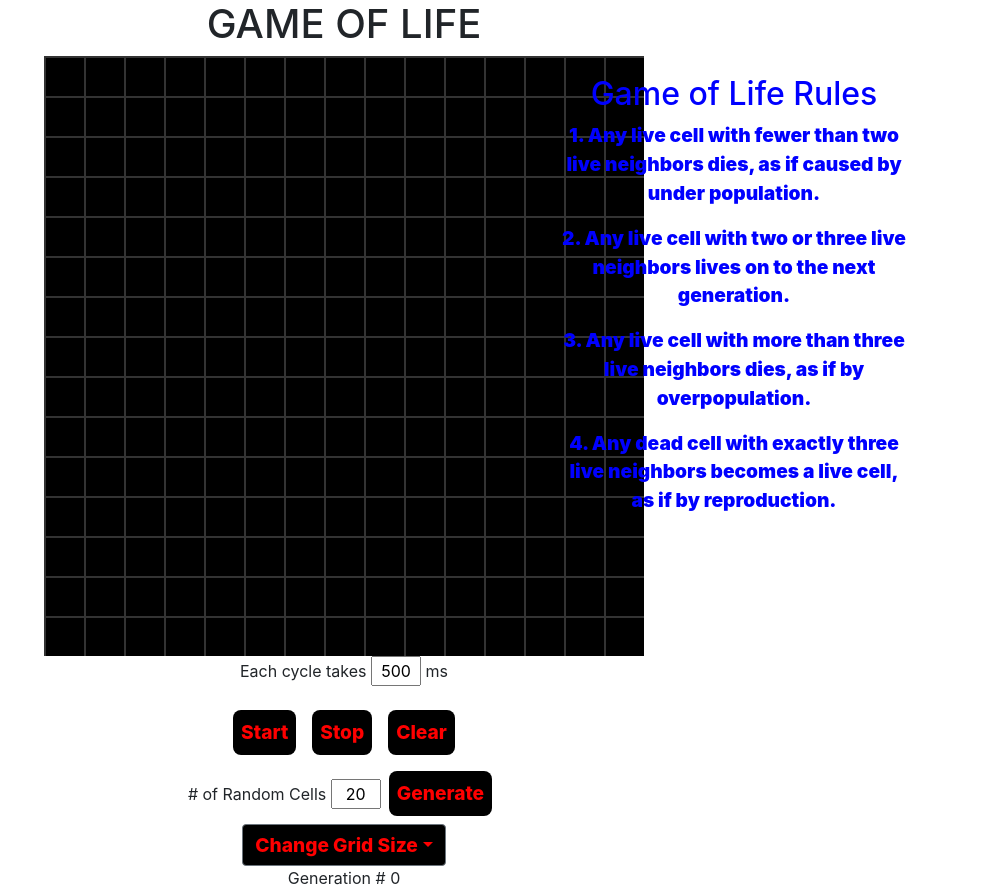
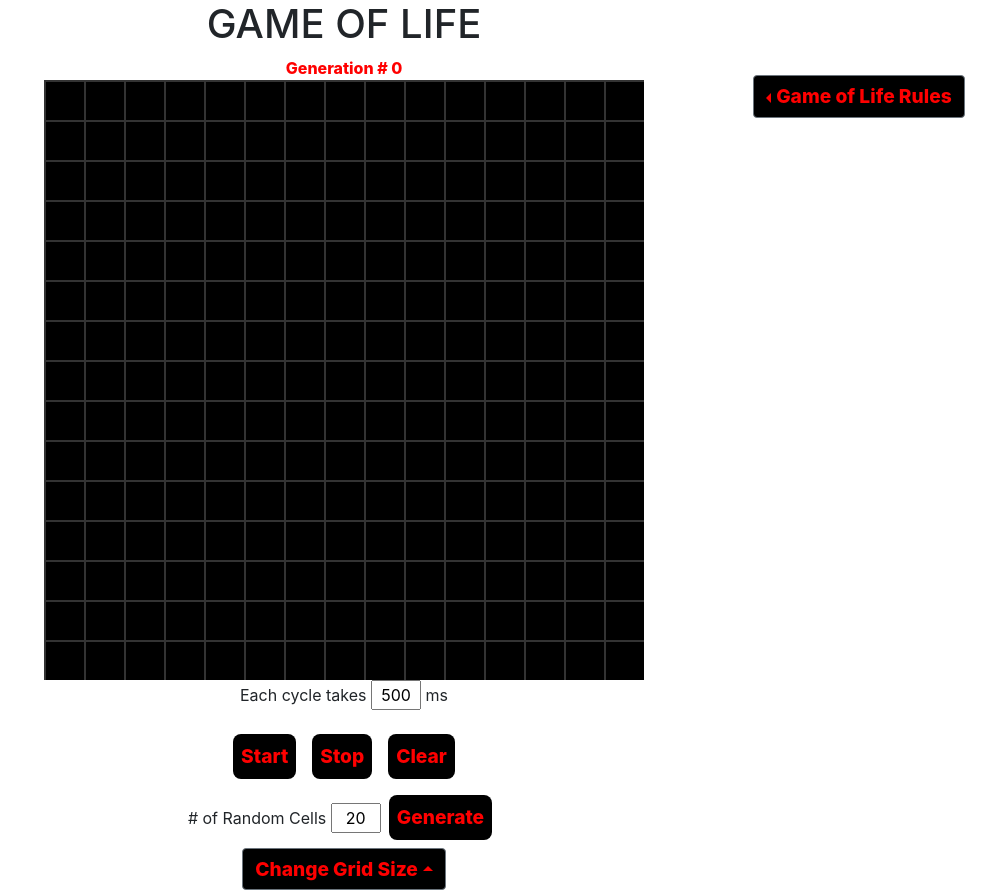
Before and after one commit to bloominstituteoftechnology/CS-Build-Week-1, a React (Create React App) app in the folder conways-life/: page / in a window 1280 px wide. Shown: the whole page, without its empty margins (296-1280 px from the left). Built offline with nearby package versions, Linux system fonts and the light colour scheme.

Commit message:
Moved Game of Life rules inside of a dropdown menu. Current configuration should not overlap with the board if the rules menu is collapsed.

```diff
--- a/conways-life/src/components/LifeCanvas.css
+++ b/conways-life/src/components/LifeCanvas.css
@@ -10,7 +10,3 @@
     border: 0.5px solid black;
     position: absolute;
 }
-
-.dropdown-button {
-
-}
--- a/conways-life/src/components/LifeCanvas.js
+++ b/conways-life/src/components/LifeCanvas.js
@@ -6,13 +6,13 @@ import 'bootstrap/dist/css/bootstrap.css';
 import ReactDOM from 'react-dom';
 
 const Rules = styled.div`
-    font-size: 1.2rem;
-    font-weight: 900;
-    color: blue;
+    font-size: 1rem;
+    font-weight: 800;
     position: absolute;
-    width: 350px;
+    width: 250px;
     top: 75px;
-    right: 75px;
+    right: 0px;
+    outline: none;
 `;
 
 const Input = styled.input`
@@ -61,7 +61,8 @@ class LifeCanvas extends React.Component{
             isRunning: false,
             generation: 0,
             random: 20,
-            dropdownOpen: false,
+            dropGridSize: false,
+            dropGameRules: false,
         }
         this.board = this.initializeBoard();
     }
@@ -201,10 +202,15 @@ class LifeCanvas extends React.Component{
     handleChange = e => {
         this.setState({[e.target.name]: e.target.value});
     }
-    toggle = () => {
+    toggleGridSize = () => {
         this.setState( prevState => ({
-            dropdownOpen: !prevState.dropdownOpen
+            dropGridSize: !prevState.dropGridSize
         }))
+    }
+    toggleGameRules = () => {
+        this.setState({
+            dropGameRules: !this.state.dropGameRules
+        })
     }
     handleBoardSize = e => {
         e.preventDefault();
@@ -231,11 +237,12 @@ class LifeCanvas extends React.Component{
             })
         }
     }
-
     render(){
         return(
             <div>
                 <h1>GAME OF LIFE</h1>
+                <div style={{color:"red", fontWeight:"800"}}>Generation # {this.state.generation}</div>
+
                 <div>
                     <div
                         className="board"
@@ -250,11 +257,17 @@ class LifeCanvas extends React.Component{
                         ))}
                     </div>
                     <Rules>
-                        <h2>Game of Life Rules</h2>
-                        <p>1. Any live cell with fewer than two live neighbors dies, as if caused by under population.</p>
-                        <p>2. Any live cell with two or three live neighbors lives on to the next generation.</p>
-                        <p>3. Any live cell with more than three live neighbors dies, as if by overpopulation.</p>
-                        <p>4. Any dead cell with exactly three live neighbors becomes a live cell, as if by reproduction.</p>
+                        <Dropdown direction="left" isOpen={this.state.dropGameRules} toggle={this.toggleGameRules}>
+                            <DropdownToggle caret style={{background:"black", color: "red", outline:"none", fontSize:"1.2rem", fontWeight:"800"}}>Game of Life Rules</DropdownToggle>
+                            <DropdownMenu>
+                                <DropdownItem>
+                                    <p>1. Any live cell with fewer than two live neighbors dies, as if caused by under population.</p>
+                                    <p>2. Any live cell with two or three live neighbors lives on to the next generation.</p>
+                                    <p>3. Any live cell with more than three live neighbors dies, as if by overpopulation.</p>
+                                    <p>4. Any dead cell with exactly three live neighbors becomes a live cell, as if by reproduction.</p>
+                                </DropdownItem>
+                            </DropdownMenu>
+                        </Dropdown>
                     </Rules>
                 </div>
 
@@ -271,17 +284,16 @@ class LifeCanvas extends React.Component{
                         <span># of Random Cells <Input onChange={this.handleChange} name='random' value={this.state.random} /></span>
                         <Button onClick={this.randomize}>Generate</Button>
                     </div>
-                    <Dropdown isOpen={this.state.dropdownOpen} toggle={this.toggle} >
+                    <Dropdown direction="up" isOpen={this.state.dropGridSize} toggle={this.toggleGridSize}>
                         <DropdownToggle caret style={{background:"black", color: "red", outline:"none", fontSize:"1.2rem", fontWeight:"800"}}>Change Grid Size</DropdownToggle>
                         <DropdownMenu>
-                            <DropdownItem onClick={this.handleBoardSize} name='small'>Small (15x15)</DropdownItem>
-                            <DropdownItem onClick={this.handleBoardSize} name='medium'>Medium (22x22)</DropdownItem>
-                            <DropdownItem onClick={this.handleBoardSize} name='large'>Large (30x30)</DropdownItem>
+                            <DropdownItem onClick={this.handleBoardSize} style={{background: "black", color: "red", fontWeight: "700"}} name='small'>Small (15x15)</DropdownItem>
+                            <DropdownItem onClick={this.handleBoardSize} style={{background: "black", color: "red", fontWeight: "700"}} name='medium'>Medium (22x22)</DropdownItem>
+                            <DropdownItem onClick={this.handleBoardSize} style={{background: "black", color: "red", fontWeight: "700"}} name='large'>Large (30x30)</DropdownItem>
                         </DropdownMenu>
                     </Dropdown>
                 </div>
 
-                <div>Generation # {this.state.generation}</div>
             </div>
         )
     }
```
